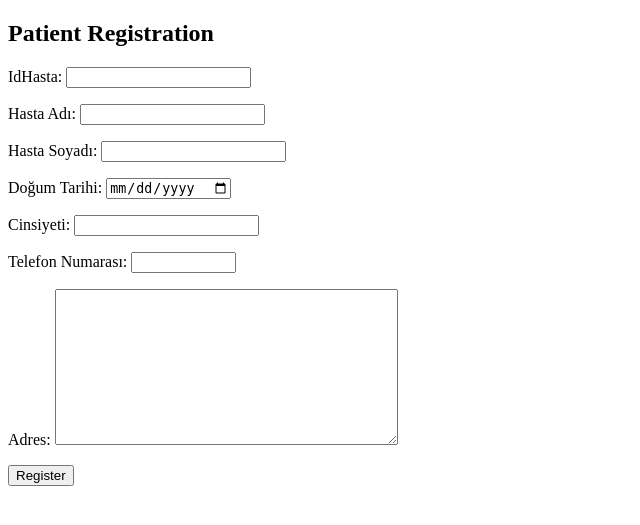
After one commit to AyazAktas/prolab2.3, a Django app: page /patient/register/ in a window 1280 px wide. The commit adds this page. Shown: the top 525 px of the page, without its empty margins (0-640 px from the left). Run offline with Django 5.2, Linux system fonts and the light colour scheme.

Commit message:
hastalar kendini register edebiliyor.

```diff
--- a/prolab3/HastaneUyg/forms.py
+++ b/prolab3/HastaneUyg/forms.py
@@ -16,3 +16,13 @@ class PatientForm(forms.ModelForm):
             'dogumTarihi': forms.DateInput(attrs={'type': 'date'}),
             'telefonNo': forms.TextInput(attrs={'size': '10'})
         }
+
+
+class PatientRegistrationForm(forms.ModelForm):
+    class Meta:
+        model = Hasta
+        fields=['idHasta','hastaAdi','hastaSoyadi','dogumTarihi','cinsiyet','telefonNo','adres']
+        widgets = {
+            'dogumTarihi': forms.DateInput(attrs={'type': 'date'}),
+            'telefonNo': forms.TextInput(attrs={'size': '10'})
+        }
--- /dev/null
+++ b/prolab3/HastaneUyg/templates/patient_register.html
@@ -0,0 +1,16 @@
+<!DOCTYPE html>
+<html lang="en">
+<head>
+    <meta charset="UTF-8">
+    <meta name="viewport" content="width=device-width, initial-scale=1.0">
+    <title>Patient Registration</title>
+</head>
+<body>
+    <h2>Patient Registration</h2>
+    <form method="post">
+        {% csrf_token %}
+        {{ form.as_p }}
+        <button type="submit">Register</button>
+    </form>
+</body>
+</html>
--- a/prolab3/HastaneUyg/views.py
+++ b/prolab3/HastaneUyg/views.py
@@ -6,7 +6,7 @@ from django.contrib.auth.decorators import login_required
 from django.contrib.auth import authenticate, login
 from .models import Doctor, Hasta
 from django.shortcuts import get_object_or_404
-
+from .forms import PatientRegistrationForm
 
 
 from .forms import DoctorForm,PatientForm
@@ -41,6 +41,19 @@ def admin_login(request):
     else:
         # GET isteği ise sadece giriş formunu göster
         return render(request, 'admin_login.html')
+
+def patient_register(request):
+    if request.method == 'POST':
+        form = PatientRegistrationForm(request.POST)
+        if form.is_valid():
+            form.save()
+            # Redirect to a success page or any other page you want
+            return redirect('patient_login')
+    else:
+        form = PatientRegistrationForm()
+    return render(request, 'patient_register.html', {'form': form})
+
+
 
 @login_required
 def admin_page(request):
--- a/prolab3/prolab3/urls.py
+++ b/prolab3/prolab3/urls.py
@@ -31,4 +31,5 @@ urlpatterns = [
     path('patient/create/', views.patient_create, name='patient_create'),
     path('list_patients/', views.list_patients, name='list_patients'),
     path('patient/<int:patient_id>/delete/', views.delete_patient, name='delete_patient'),
+    path('patient/register/', views.patient_register, name='patient_register'),
 ]
```
Also changed, not shown: prolab3/HastaneUyg/templates/patient_login.html (+6 -2 lines).
